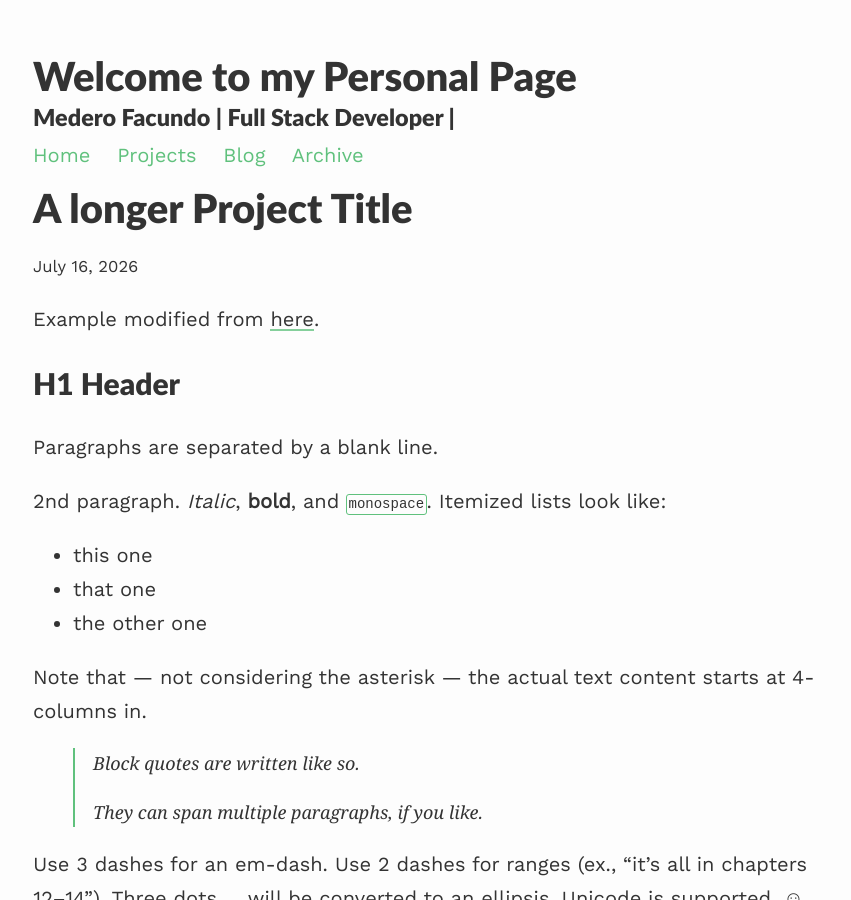
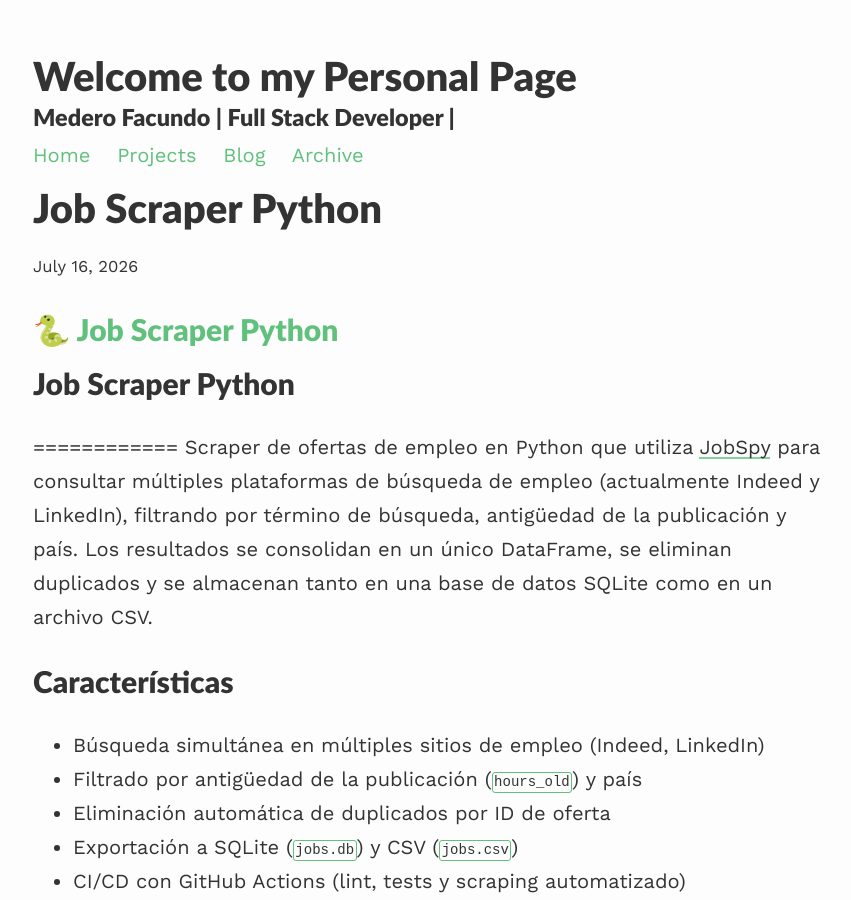
Before and after one commit to facumedero/facumedero.github.io, a Jekyll site: the page built from _projects/2_project.md, in a window 1280 px wide and 900 px high. Shown: the whole window, without its empty margins (207-1058 px from the left). Built offline with Jekyll 4.4.1, drawn with Linux system fonts in a browser that asks for light colours; nearby versions of some CDN libraries; formulas are drawn with MathJax 3; some of the changed text lies outside the part shown.

Commit message:
Update README and project details for Job Scraper Python; enhance installation instructions and add project features

```diff
--- a/_projects/2_project.md
+++ b/_projects/2_project.md
@@ -1,153 +1,31 @@
 ---
 layout: post
-title: A longer Project Title
-description: short project description
+title: Job Scraper Python
+description: Scraper de ofertas de empleo en Python que consulta Indeed y LinkedIn usando JobSpy, filtra resultados por búsqueda, antigüedad y país, elimina duplicados y guarda los datos en SQLite y CSV.
 ---
 
-Example modified from [here](http://www.unexpected-vortices.com/sw/rippledoc/quick-markdown-example.html){:target="_blank"}.
+## [🐍 Job Scraper Python](https://github.com/facumedero/job-scraper-python)
 
-H1 Header
+## Job Scraper Python
+
 ============
+Scraper de ofertas de empleo en Python que utiliza [JobSpy](https://github.com/speedyapply/JobSpy) para consultar múltiples plataformas de búsqueda de empleo (actualmente Indeed y LinkedIn), filtrando por término de búsqueda, antigüedad de la publicación y país. Los resultados se consolidan en un único DataFrame, se eliminan duplicados y se almacenan tanto en una base de datos SQLite como en un archivo CSV.
 
-Paragraphs are separated by a blank line.
+## Características
 
-2nd paragraph. *Italic*, **bold**, and `monospace`. Itemized lists
-look like:
+- Búsqueda simultánea en múltiples sitios de empleo (Indeed, LinkedIn)
+- Filtrado por antigüedad de la publicación (`hours_old`) y país
+- Eliminación automática de duplicados por ID de oferta
+- Exportación a SQLite (`jobs.db`) y CSV (`jobs.csv`)
+- CI/CD con GitHub Actions (lint, tests y scraping automatizado)
+- Validación automática de código con `pre-commit` + `ruff` antes de cada commit
 
-  * this one
-  * that one
-  * the other one
+## Requisitos
 
-Note that --- not considering the asterisk --- the actual text
-content starts at 4-columns in.
+- Python 3.11+ (recomendado; evitar 3.14 por posibles incompatibilidades con numpy/pandas)
 
-> Block quotes are
-> written like so.
->
-> They can span multiple paragraphs,
-> if you like.
+## 📬 Contact & Links
 
-Use 3 dashes for an em-dash. Use 2 dashes for ranges (ex., "it's all
-in chapters 12--14"). Three dots ... will be converted to an ellipsis.
-Unicode is supported. ☺
+Find all of my socials, projects, and full resume here:
 
-
-H2 Header
-------------
-
-Here's a numbered list:
-
- 1. first item
- 2. second item
- 3. third item
-
-Note again how the actual text starts at 4 columns in (4 characters
-from the left side). Here's a code sample:
-
-    # Let me re-iterate ...
-    for i in 1 .. 10 { do-something(i) }
-
-As you probably guessed, indented 4 spaces. By the way, instead of
-indenting the block, you can use delimited blocks, if you like:
-
-~~~
-define foobar() {
-    print "Welcome to flavor country!";
-}
-~~~
-
-(which makes copying & pasting easier). You can optionally mark the
-delimited block for Pandoc to syntax highlight it:
-
-~~~python
-import time
-# Quick, count to ten!
-for i in range(10):
-    # (but not *too* quick)
-    time.sleep(0.5)
-    print(i)
-~~~
-
-
-
-### An h3 header ###
-
-Now a nested list:
-
- 1. First, get these ingredients:
-
-      * carrots
-      * celery
-      * lentils
-
- 2. Boil some water.
-
- 3. Dump everything in the pot and follow
-    this algorithm:
-
-        find wooden spoon
-        uncover pot
-        stir
-        cover pot
-        balance wooden spoon precariously on pot handle
-        wait 10 minutes
-        goto first step (or shut off burner when done)
-
-    Do not bump wooden spoon or it will fall.
-
-Notice again how text always lines up on 4-space indents (including
-that last line which continues item 3 above).
-
-Here's a link to [a website](http://foo.bar), to a [local
-doc](local-doc.html), and to a [section heading in the current
-doc](#an-h2-header). Here's a footnote [^1].
-
-[^1]: Some footnote text.
-
-Tables can look like this:
-
-| Header 1 | Header 2                   | Header 3 |
-|:--------:|:--------------------------:|:--------:|
-| data1a   | Data is longer than header | 1        |
-| d1b      | add a cell                 |          |
-| lorem    | ipsum                      | 3        |
-|          | empty outside cells        |          |
-| skip     |                            | 5        |
-| six      | Morbi purus                | 6        |
-
-
-A horizontal rule follows.
-
-***
-
-Here's a definition list:
-
-apples
-  : Good for making applesauce.
-
-oranges
-  : Citrus!
-
-tomatoes
-  : There's no "e" in tomatoe.
-
-Again, text is indented 4 spaces. (Put a blank line between each
-term and  its definition to spread things out more.)
-
-Here's a "line block" (note how whitespace is honored):
-
-| Line one
-|   Line too
-| Line tree
-
-and images can be specified like so:
-
-![example image](https://images.unsplash.com/photo-1488190211105-8b0e65b80b4e?w=500&h=500&fit=crop "An exemplary image")
-
-Inline math equation: $\omega = d\phi / dt$. Display
-math should get its own line like so:
-
-$$I = \int \rho R^{2} dV$$
-
-And note that you can backslash-escape any punctuation characters
-which you wish to be displayed literally, ex.: \`foo\`, \*bar\*, etc.
+**[🌐 Linktree & Portfolio](https://linktr.ee/facundomedero)**
```
Also changed, not shown: index.md (+1 -0 lines), README.md.
